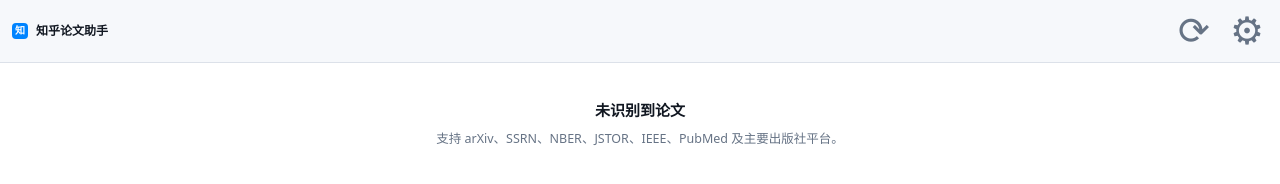
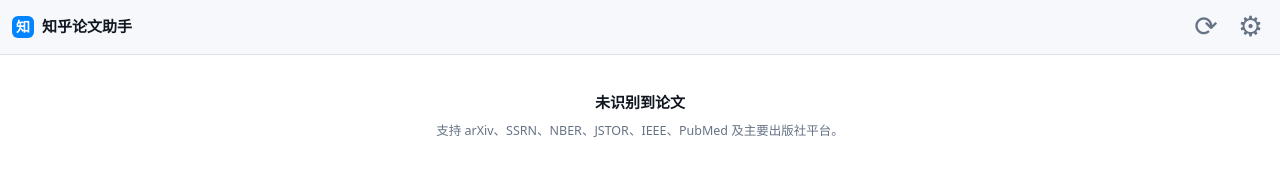
Before and after one commit to sx349/zhihu_paper, a website with bundled scripts: page src/panel/panel.html in a window 1280 px wide. Built offline with nearby package versions, Linux system fonts and the light colour scheme; no server answers.

Commit message:
fix: balance the header bar
The icons were doubled on their own, which left the 16px mark and 12px
name looking undersized beside them. Icons come down to 28px, mark up to
22px, name up to 15px -- one scale across the bar.

Co-Authored-By: Claude Opus 5 (1M context) <noreply@anthropic.com>
Claude-Session: https://claude.ai/code/session_01So49dxAUgGGdYf7YqVNCA9

```diff
--- a/src/panel/panel.css
+++ b/src/panel/panel.css
@@ -16,11 +16,11 @@ body{margin:0;background:var(--surface);color:var(--ink);font-family:var(--sans)
   display:flex;flex-direction:column;-webkit-font-smoothing:antialiased}
 
 .chrome{display:flex;align-items:center;gap:8px;padding:9px 12px;border-bottom:1px solid var(--line);background:var(--surface-2);flex:none}
-.chrome .mark{width:16px;height:16px;border-radius:4px;background:var(--zhihu);flex:none;position:relative}
-.chrome .mark::after{content:"知";position:absolute;inset:0;display:grid;place-items:center;color:#fff;font-size:10px;font-weight:700}
-.chrome .nm{font-size:12px;font-weight:600}
-.icon{background:none;border:0;color:var(--muted);font-size:38px;line-height:1;cursor:pointer;
-  width:44px;height:44px;display:grid;place-items:center;border-radius:6px}
+.chrome .mark{width:22px;height:22px;border-radius:6px;background:var(--zhihu);flex:none;position:relative}
+.chrome .mark::after{content:"知";position:absolute;inset:0;display:grid;place-items:center;color:#fff;font-size:14px;font-weight:700}
+.chrome .nm{font-size:15px;font-weight:600}
+.icon{background:none;border:0;color:var(--muted);font-size:28px;line-height:1;cursor:pointer;
+  width:36px;height:36px;display:grid;place-items:center;border-radius:6px}
 .icon:first-of-type{margin-left:auto}
 .icon:disabled{opacity:.4;cursor:default}
 #refresh.spin{animation:spin .8s linear infinite}
```
